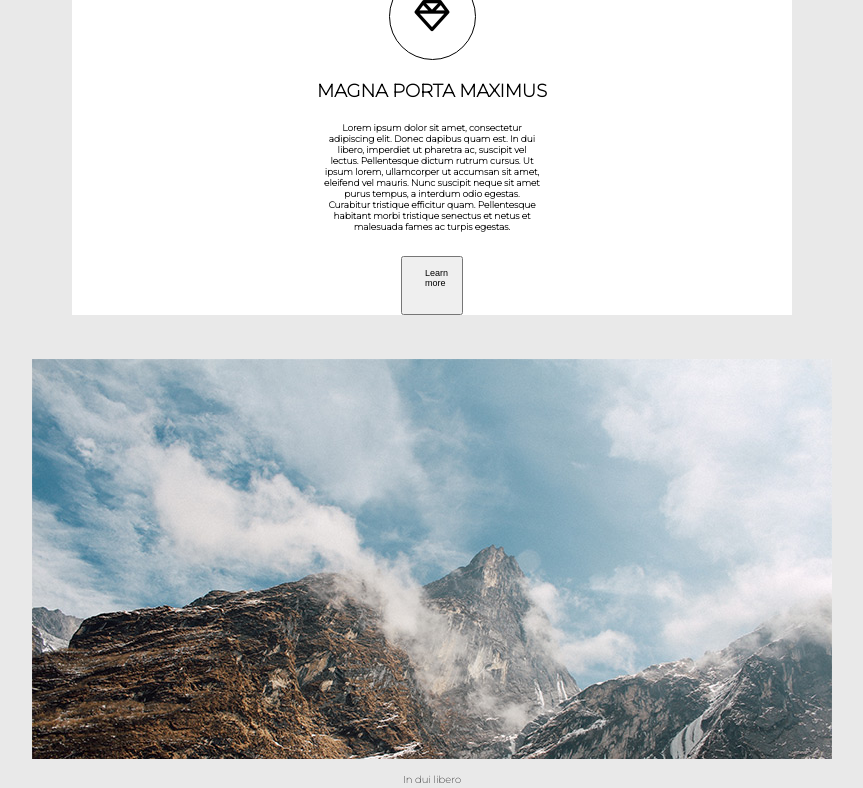
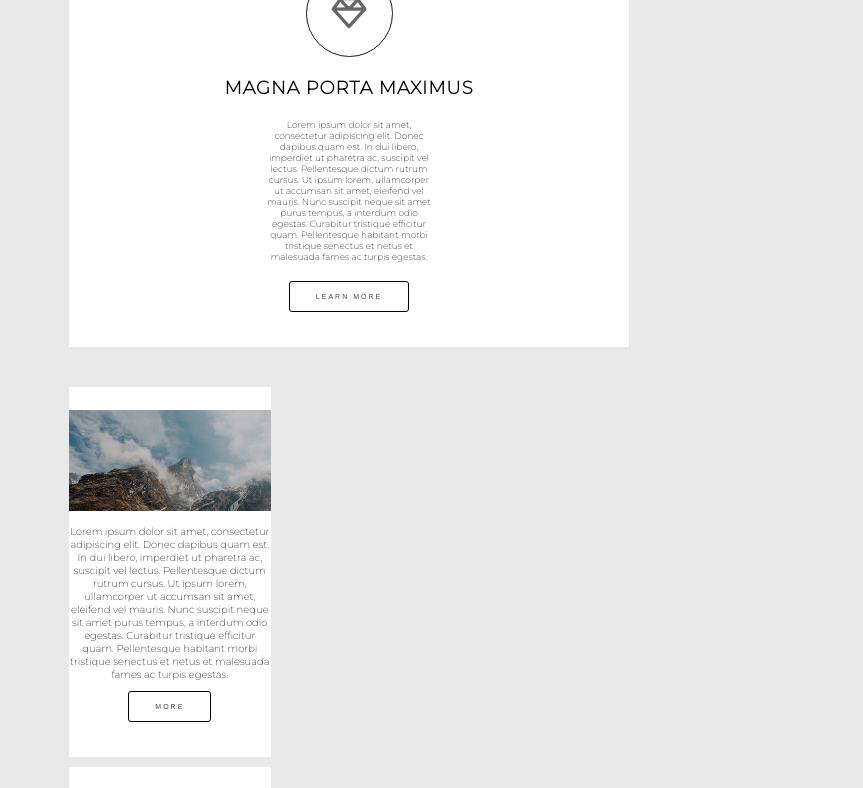
Before and after one commit to VialsShiny/Tp_Epsilon, a plain HTML site: page index.html in a window 1280 px wide. Shown: the part 320-1108 px from the top of the page, without its empty margins (291-1154 px from the left). Drawn offline with Linux system fonts and the light colour scheme.

Commit message:
Tp Epsilon V1.2
Article Starting 👌

```diff
--- a/asset/css/style.css
+++ b/asset/css/style.css
@@ -60,14 +60,18 @@ header span {
 
 #gem {
     padding: 50px 0 5px 0;
-    width: 100%;
+    color: #666666;
+}
+
+.apros h2 {
+    letter-spacing: 1px;
 }
 
 .fa-gem {
     font-size: 35px;
     align-items: center;
     border-radius: 100%;
-    border: 1px solid black;
+    border: 1px solid rgb(27, 27, 27);
     padding: 25px;
 }
 
@@ -77,15 +81,68 @@ header span {
     padding-bottom: 5px;
 }
 
-.apros p {
+#info-text {
     font-size: 9px;
-    padding: 0 35% 15px;
+    padding: 0 35% 10px;
 }
 
-td {
-    text-align: center;
-    display: flex;
-    justify-content: left;
+.button-page {
+    margin: 0 0 35px;
+    background-color: white;
+    border-radius: 3px;
+    border: 1px solid black;
 }
 
+.button-page p {
+    margin: 10px 20px;
+    color: #484848;
+    text-transform: uppercase;
+    font-size: 7px;
+    letter-spacing: 2px;
+}
+
+.button-page:hover {
+    background-color: black;
+    border-radius: 5px;
+    border: 1px solid grey;
+    transition: 0.5s;
+}
+
+.button-page p:hover {
+    color: white;
+    transition: 0.5s;
+    -ms-transform-origin-x: 1px;
+}
+
+.city {
+    margin: 40px;
+}
+
+.city article:nth-of-type(1),
+.city article:nth-of-type(2),
+.city article:nth-of-type(3),
+.city article:nth-of-type(4) {
+    width: 36%;
+    background-color: white;
+}
+
+main article img {
+    filter: brightness(80%);
+    width: 100%;
+}
+
+main article img:hover {
+    filter: brightness(50%);
+    width: 100%;
+    transition: 1s;
+}
+
+.title p {
+    color: white;
+    z-index: 1;
+    display: flex;
+    justify-content: center;
+}
+
+
 /* >Main */
--- a/index.html
+++ b/index.html
@@ -31,9 +31,6 @@
 
     <main>
 
-        <table>
-            <thead>
-                <th>
         <article class="apros">
             <div id="gem">
                 <i class="fa-regular fa-gem"></i>
@@ -41,7 +38,7 @@
             <h2>
                 Magna porta maximus
             </h2>
-                        <p>
+            <p id="info-text">
                 Lorem ipsum dolor sit amet, consectetur adipiscing elit. Donec dapibus quam est. In dui
                 libero,
                 imperdiet ut pharetra ac, suscipit vel lectus. Pellentesque dictum rutrum cursus. Ut ipsum
@@ -52,83 +49,73 @@
                 tristique
                 senectus et netus et malesuada fames ac turpis egestas.
             </p>
-                        <button>
+            <button class="button-page">
                 <p>Learn more</p>
             </button>
         </article>
-                </th>
-            </thead>
-            <tbody>
-                <tr>
-                    <td>
+
+        <div class="city">
             <article>
-                            <div>
+                <div class="title">
+                    <p>In dui libero</p>
                     <img src="/asset/images/pic01.jpg" alt="">
-                                <p>In dui libero</p>
                 </div>
                 <p>Lorem ipsum dolor sit amet, consectetur adipiscing elit. Donec dapibus quam est. In dui libero,
                     imperdiet ut pharetra ac, suscipit vel lectus. Pellentesque dictum rutrum cursus. Ut ipsum
                     lorem, ullamcorper ut accumsan sit amet, eleifend vel mauris. Nunc suscipit neque sit amet purus
                     tempus, a interdum odio egestas. Curabitur tristique efficitur quam. Pellentesque habitant morbi
                     tristique senectus et netus et malesuada fames ac turpis egestas.</p>
-                            <button>
+                <button class="button-page">
                     <p>More</p>
                 </button>
             </article>
-                    </td>
-                    <td>
+
             <article>
-                            <div>
+                <div class="title">
+                    <p>eleifend vel</p>
                     <img src="/asset/images/pic02.jpg" alt="">
-                                <p>eleifend vel</p>
                 </div>
                 <p>Lorem ipsum dolor sit amet, consectetur adipiscing elit. Donec dapibus quam est. In dui libero,
                     imperdiet ut pharetra ac, suscipit vel lectus. Pellentesque dictum rutrum cursus. Ut ipsum
                     lorem, ullamcorper ut accumsan sit amet, eleifend vel mauris. Nunc suscipit neque sit amet purus
                     tempus, a interdum odio egestas. Curabitur tristique efficitur quam. Pellentesque habitant morbi
                     tristique senectus et netus et malesuada fames ac turpis egestas.</p>
-                            <button>
+                <button class="button-page">
                     <p>More</p>
                 </button>
             </article>
-                    </td>
-                </tr>
-                <tr>
-                    <td>
+
             <article>
-                            <div>
+                <div class="title">
+                    <p>morbi tristique</p>
                     <img src="/asset/images/pic03.jpg" alt="">
-                                <p>morbi tristique</p>
                 </div>
                 <p>Lorem ipsum dolor sit amet, consectetur adipiscing elit. Donec dapibus quam est. In dui libero,
                     imperdiet ut pharetra ac, suscipit vel lectus. Pellentesque dictum rutrum cursus. Ut ipsum
                     lorem, ullamcorper ut accumsan sit amet, eleifend vel mauris. Nunc suscipit neque sit amet purus
                     tempus, a interdum odio egestas. Curabitur tristique efficitur quam. Pellentesque habitant morbi
                     tristique senectus et netus et malesuada fames ac turpis egestas.</p>
-                            <button>
+                <button class="button-page">
                     <p>More</p>
                 </button>
             </article>
-                    </td>
-                    <td>
+
             <article>
-                            <div>
+                <div class="title">
+                    <p>turpis egestas</p>
                     <img src="/asset/images/pic04.jpg" alt="">
-                                <p>turpis egestas</p>
                 </div>
                 <p>Lorem ipsum dolor sit amet, consectetur adipiscing elit. Donec dapibus quam est. In dui libero,
                     imperdiet ut pharetra ac, suscipit vel lectus. Pellentesque dictum rutrum cursus. Ut ipsum
                     lorem, ullamcorper ut accumsan sit amet, eleifend vel mauris. Nunc suscipit neque sit amet purus
                     tempus, a interdum odio egestas. Curabitur tristique efficitur quam. Pellentesque habitant morbi
                     tristique senectus et netus et malesuada fames ac turpis egestas.</p>
-                            <button>
+                <button class="button-page">
                     <p>More</p>
                 </button>
             </article>
-                    </td>
-                </tr>
-            </tbody>
-        </table>
+        </div>
+
         <div class="info">
             <h3>
                 Pellentesque habitant
@@ -140,7 +127,7 @@
                 amet tortor pellentesque dapibus. Nullam euismod arcu malesuada tellus eleifend malesuada. Aenean
                 ornare.
             </p>
-            <button>
+            <button class="button-page">
                 <p>get started</p>
             </button>
         </div>
```
Lines whose indentation alone changed are shown as unchanged.
